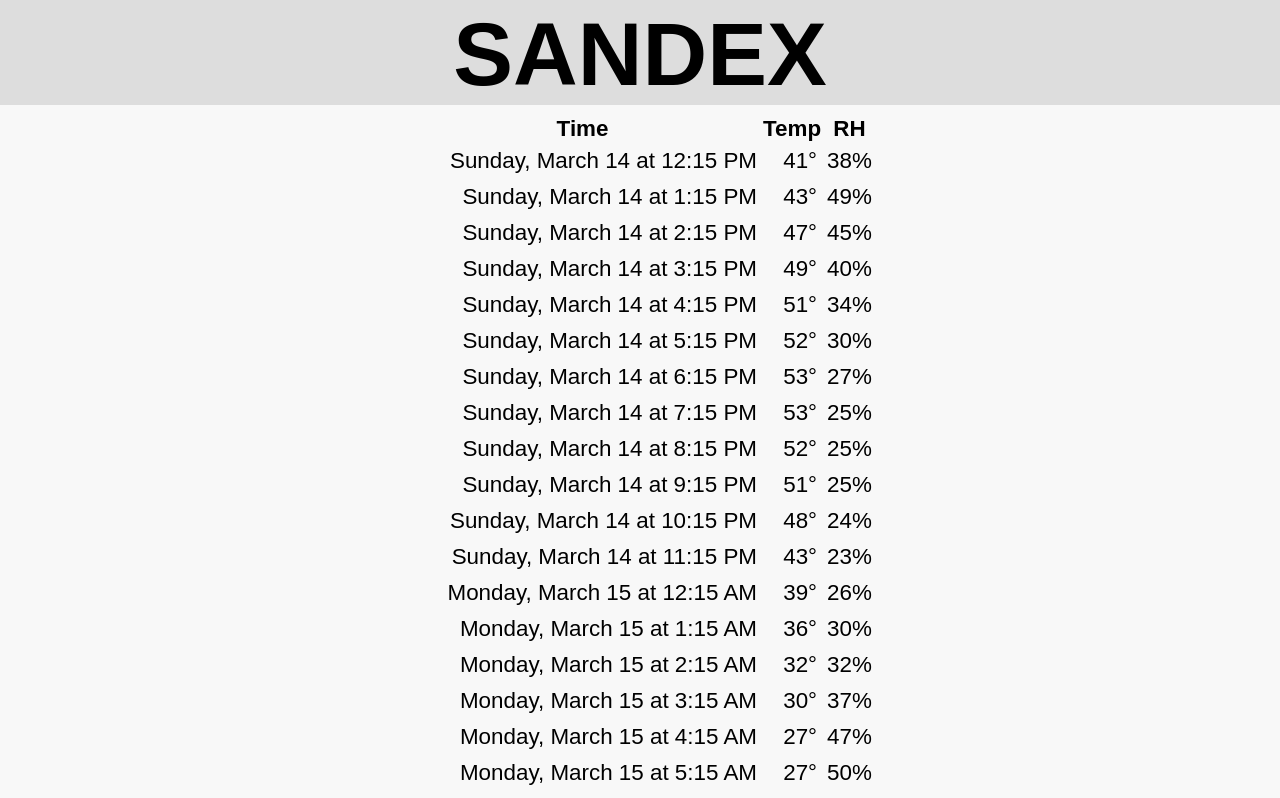
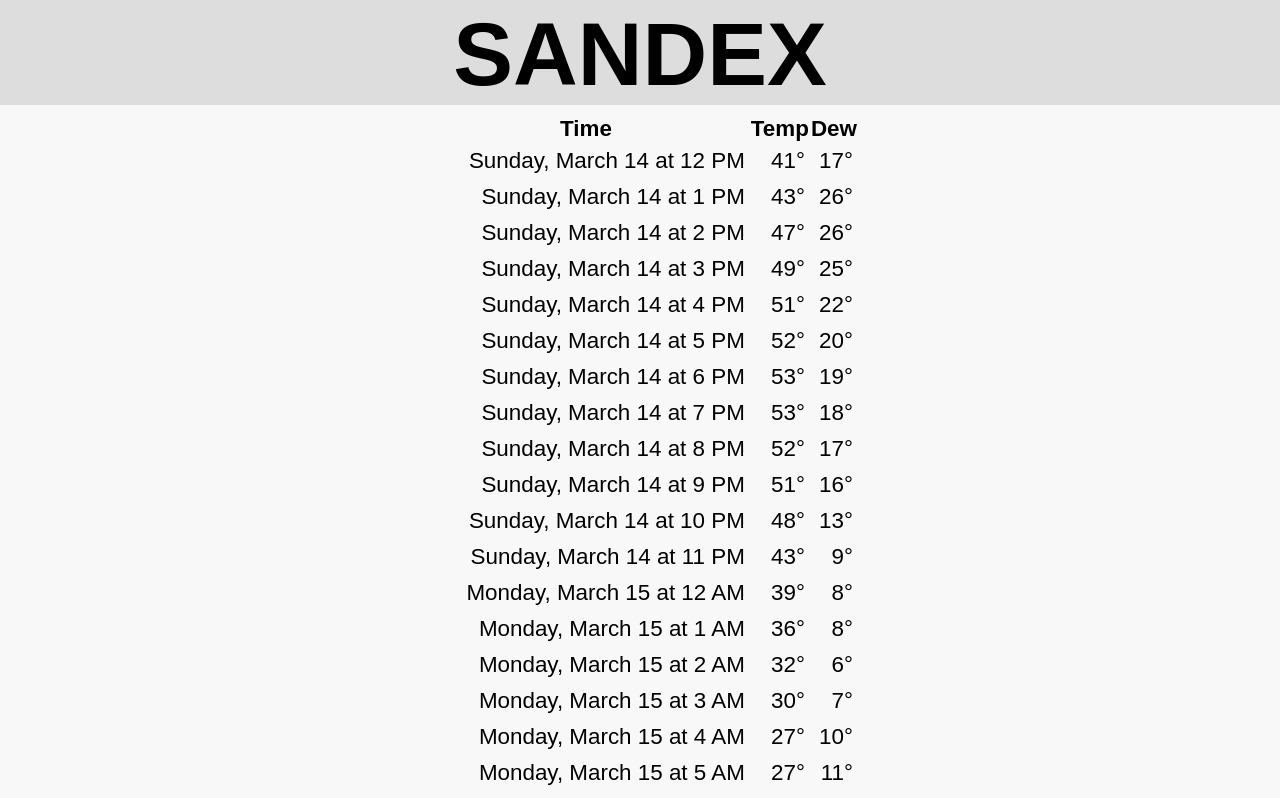
Before and after one commit to tikaro/sandex, a React (Create React App) app: page / in a window 1280 px wide. Shown: the top 798 px of the page. Built offline with nearby package versions, Linux system fonts and the light colour scheme.

Commit message:
Switch from humidity to dewpoint

```diff
--- a/src/App.js
+++ b/src/App.js
@@ -25,7 +25,7 @@
           <tr>
             <th>Time</th>
             <th>Temp</th>
-            <th><span title="Relative Humidity">RH</span></th>
+            <th><span title="Dewpoint">Dew</span></th>
           </tr>
           </thead>
           <tbody>
--- a/src/components/HourRow.js
+++ b/src/components/HourRow.js
@@ -1,24 +1,30 @@
 import React from 'react';
 import isSandex from '../js/isSandex.js';
 import sandexMessage from '../js/sandexMessage.js';
+import dewpointComfort from '../js/dewpointComfort.js';
 
 export default function HourRow(props) {
-    const time = new Date(props.hour.startTime);
-    const options = { weekday: 'long', month: 'long', hour: 'numeric', minute: '2-digit', day: 'numeric' };
+    const rowTime = new Date(props.hour.startTime);
+    const timeNow = new Date();
+    const options = { weekday: 'long', month: 'long', hour: 'numeric', day: 'numeric' };
 
     const temperature = props.hour.values.temperature;
     const humidity = props.hour.values.humidity;
+    const dewpoint = props.hour.values.dewPoint;
+
     const isSandexString = isSandex(temperature, humidity).toString();
+
+    if ( rowTime < timeNow ) return null;
 
     return (
         <tr className={`hour sandex-${isSandexString}`}>
             <td className="time">
                 <span title={`${sandexMessage(temperature, humidity)}`}>
-                    {time.toLocaleTimeString('en-US',options)}
+                    {rowTime.toLocaleTimeString('en-US',options)}
                 </span>
             </td>
             <td className="temp">{Math.round(temperature,0)}&deg;</td>
-            <td className="humidity">{Math.round(humidity,0)}%</td>
+            <td className={`dewpoint dewpoint-${dewpointComfort(dewpoint)}`}>{Math.round(dewpoint,0)}&deg;</td>
         </tr>
     );
   }
--- /dev/null
+++ b/src/js/dewpointComfort.js
@@ -0,0 +1,11 @@
+export default function dewpointComfort(dewpoint) {
+
+    if (dewpoint < 50) return "very-dry";
+    if (dewpoint < 56) return "comfortable";
+    if (dewpoint < 61) return "pleasant";
+    if (dewpoint < 66) return "slightly-humid";
+    if (dewpoint < 71) return "humid";
+    if (dewpoint < 76) return "very-humid";
+    if (dewpoint >= 76) return "oppressive";
+
+}
```
